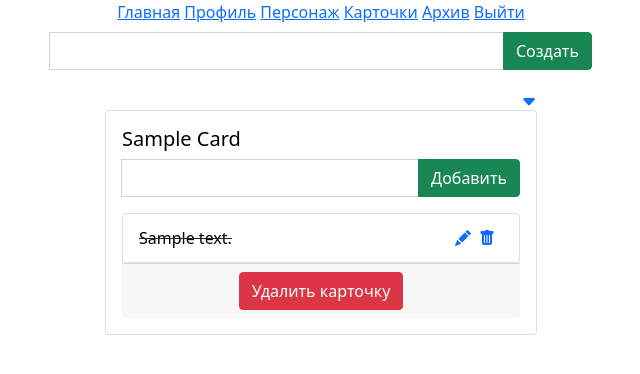
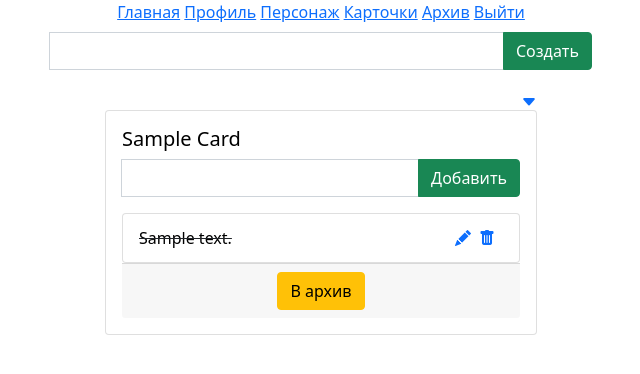
Before and after one commit to m3nd0r/todo_app, a Flask app: page /card in a window 1280 px wide. Shown: the top 374 px of the page, without its empty margins (319-959 px from the left). Run offline with Flask 2, Linux system fonts and the light colour scheme; a user stored in the database is signed in; tables that the repository leaves empty hold one stand-in row (values such as "Sample post"); some libraries are stand-ins or nearby versions.

Commit message:
ворнинг на кнопку

```diff
--- a/todo/app/templates/card.html
+++ b/todo/app/templates/card.html
@@ -64,7 +64,7 @@
                 <p class="text-center">Нет задач</p>
               {% endif %}
               <div class="card-footer text-center">
-                <a class="btn btn-danger" href="/delete_card/{{ todo_card.id }}">Удалить карточку</a>
+                <a class="btn btn-warning" href="/delete_card/{{ todo_card.id }}">В архив</a>
               </div>
             </div>
           </div>
```
